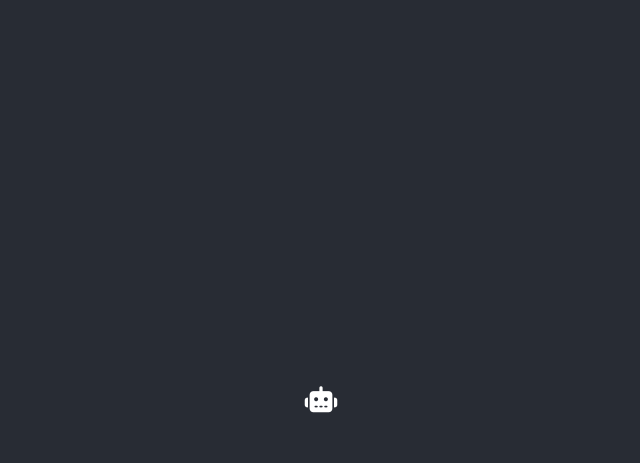
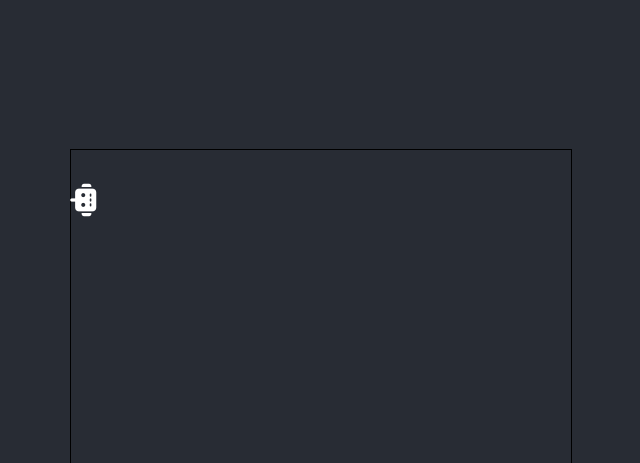
Before and after one commit to isaacrowntree/take-home-tests, a React (Create React App) app: page / in a window 1280 px wide. Shown: the top 463 px of the page, without its empty margins (319-959 px from the left). Built offline with nearby package versions, Linux system fonts and the light colour scheme.

Commit message:
feat: robot can haz grid, ui orientation

```diff
--- a/src/App.css
+++ b/src/App.css
@@ -1,16 +1,5 @@
 .App {
   text-align: center;
-}
-
-.App-logo {
-  height: 40vmin;
-  pointer-events: none;
-}
-
-@media (prefers-reduced-motion: no-preference) {
-  .App-logo {
-    animation: App-logo-spin infinite 20s linear;
-  }
 }
 
 .App-header {
@@ -24,15 +13,9 @@
   color: white;
 }
 
-.App-link {
-  color: #61dafb;
+.container {
+  border: 1px solid black;
+  display: grid;
+  grid-template-columns: 100px 100px 100px 100px 100px;
+  grid-template-rows: 100px 100px 100px 100px 100px;
 }
-
-@keyframes App-logo-spin {
-  from {
-    transform: rotate(0deg);
-  }
-  to {
-    transform: rotate(360deg);
-  }
-}
--- a/src/App.tsx
+++ b/src/App.tsx
@@ -1,6 +1,7 @@
 import React, { useReducer, useEffect, useState } from 'react';
 import RobotReducer, { initialState } from './Reducer';
 import RobotCommands from './RobotCommands';
+import { orientation } from './RobotUI';
 import './App.css';
 
 function App () {
@@ -32,7 +33,9 @@ function App () {
   return (
     <div className="App">
       <header className="App-header">
-        <i className="fas fa-robot"></i>
+        <div className="container">
+          <i className={`fas fa-robot fa-rotate-${orientation.get(state.face)}`}></i>
+        </div>
       </header>
     </div>
   );
--- /dev/null
+++ b/src/RobotUI.tsx
@@ -0,0 +1,8 @@
+import { FACES } from './Types';
+
+export const orientation = new Map([
+    [FACES.East, 90],
+    [FACES.West, 270],
+    [FACES.North, 180],
+    [FACES.South, 0],
+]);
```
